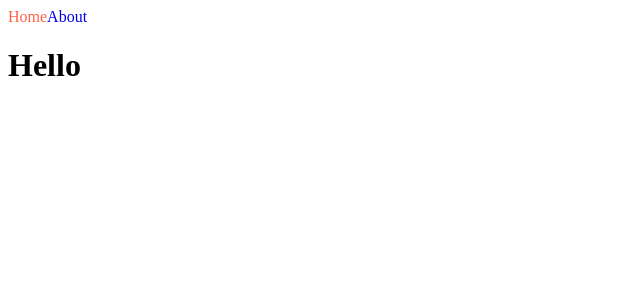
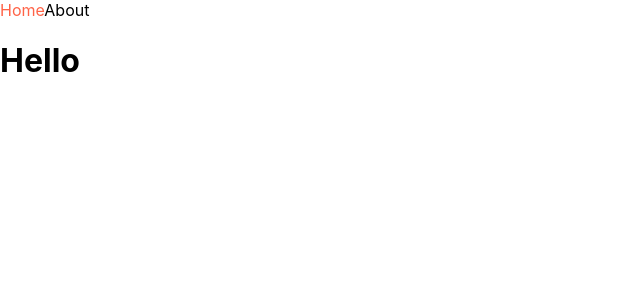
Before and after one commit to pidokige02/nextjs-intro, a Next.js app: page / in a window 1280 px wide. Shown: the top 300 px of the page, without its empty margins (0-640 px from the left). Built offline with nearby package versions, Linux system fonts and the light colour scheme.

Commit message:
#1.6 Custom App

```diff
--- a/components/NavBar.js
+++ b/components/NavBar.js
@@ -1,30 +1,24 @@
 import Link from "next/link";
 import { useRouter } from "next/router";
-import styles from "./NavBar.module.css";
 
 export default function NavBar() {
   const router = useRouter();
   return (
     <nav>
       <Link href="/">
-        <a
-          className={`${styles.link} ${
-            router.pathname === "/" ? styles.active : ""
-          }`}
-        >
-          Home
-        </a>
+        <a className={router.pathname === "/" ? "active" : ""}>Home</a>
       </Link>
       <Link href="/about">
-        <a
-          className={[
-            styles.link,
-            router.pathname === "/about" ? styles.active : "",
-          ].join(" ")}
-        >
-          About
-        </a>
+        <a className={router.pathname === "/about" ? "active" : ""}>About</a>
       </Link>
+      <style jsx>{`
+        a {
+          text-decoration: none;
+        }
+        .active {
+          color: tomato;
+        }
+      `}</style>
     </nav>
   );
 }
--- a/components/NavBar.module.css
+++ /dev/null
@@ -1,7 +0,0 @@
-.link {
-    text-decoration: none;
-}
-
-.active {
-    color: tomato;
-}
--- /dev/null
+++ b/pages/_app.js
@@ -0,0 +1,13 @@
+import NavBar from "../components/NavBar";
+import "../styles/globals.css";
+
+// prop component 는 page 전환시 potato 나 home 같은 것이 넘어오게 된다.
+// about.js index.js 가 rendering되기 전에 _app.js 가 호출된다.
+export default function MyApp({ Component, pageProps }) {
+  return (
+    <>
+      <NavBar />
+      <Component {...pageProps} />
+    </>
+  );
+}
--- a/pages/index.js
+++ b/pages/index.js
@@ -1,10 +1,7 @@
-import NavBar from "../components/NavBar";
-
 export default function Home() {
   return (
     <div>
-      <NavBar />
-      <h1>Hello</h1>
+      <h1 className="active">Hello</h1>
     </div>
   );
 }
```
Also changed, not shown: pages/about.js (+5 -8 lines).
